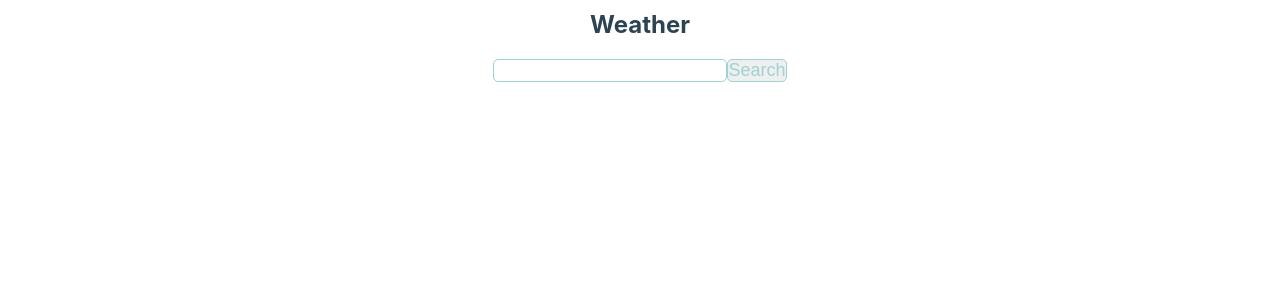
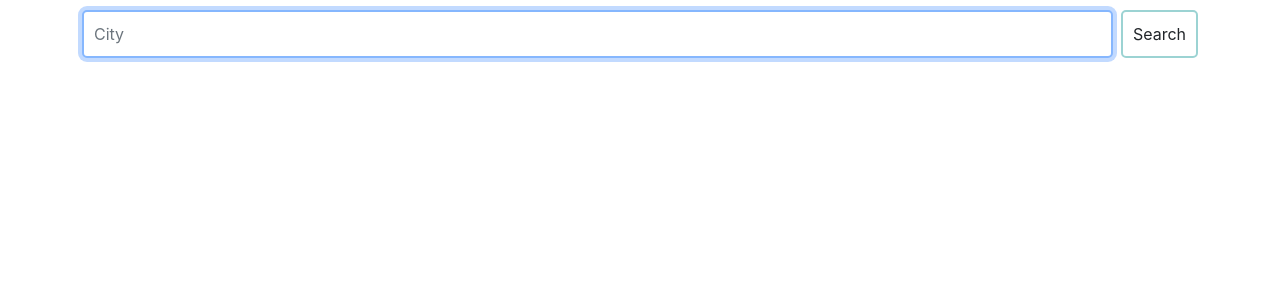
Before and after one commit to ltasker443/weather-react, a React (Create React App) app: page / in a window 1280 px wide. Shown: the top 300 px of the page. Built offline with nearby package versions, Linux system fonts and the light colour scheme.

Commit message:
imported bootstrap and added styling

```diff
--- a/package.json
+++ b/package.json
@@ -7,9 +7,10 @@
     "@testing-library/react": "^13.3.0",
     "@testing-library/user-event": "^13.5.0",
     "axios": "^0.27.2",
+    "bootstrap": "^5.2.0",
     "react": "^18.2.0",
     "react-dom": "^18.2.0",
-    "react-scripts": "5.0.1",
+    "react-scripts": "^2.1.3",
     "web-vitals": "^2.1.4"
   },
   "scripts": {
--- a/src/App.js
+++ b/src/App.js
@@ -1,3 +1,4 @@
+import React from "react";
 import Search from "./Search";
 import './App.css';
 
@@ -5,8 +6,10 @@ import './App.css';
 function App() {
   return (
     <div className="App">
-      <h2>Weather</h2>
         <Search />
+        <p>
+
+        </p>
     </div>
   );
 }
--- a/src/Search.css
+++ b/src/Search.css
@@ -5,14 +5,21 @@
     margin: 0 auto;
     width: 100%;
 }
-
-.Search input {
-    border: 1px solid #9cd3d3;
+.enter-city, .btn {
+    border: 2px solid #9cd3d3;
     border-radius: 5px;
-    font-size: 18px;
-    color: #9cd3d3;
-    margin: 0;
-    padding: 0;
+    font-size: 16px;
+    margin-top: 10px;
+    padding: 10px;
+}
+.card  {
+border: 2px solid #9cd3d3;
+border-radius: 10px;
+margin: 0 auto;
+max-width: 80%;
+max-height: 100%;
+font-weight: 600px;
+display: block;
 }
 
 h2 {
--- a/src/Search.js
+++ b/src/Search.js
@@ -28,16 +28,16 @@ export default function Search() {
         setCity(event.target.value);
     }
     let form = (
-        <div className="Search">
-            <form onSubmit={handleSubmit}>
-                <input type="search" onChange={updateCity} />
-                <input type="submit" value="Search" />
+        <div className="container">
+            <form className="d-flex" onSubmit={handleSubmit}>
+                <input className="form-control me-2 enter-city" type="search" autofocus="on" autocomplete="off" placeholder="City" onChange={updateCity} />
+                <button className="btn" type="submit"> Search </button>
             </form>
         </div>
     );
     if (loaded){
         return (
-            <div>
+            <div className="card">
                 {form}
                 <h2>{weather.name}</h2>
                 <ul>
--- a/src/index.js
+++ b/src/index.js
@@ -1,4 +1,5 @@
 import React from 'react';
+import 'bootstrap/dist/css/bootstrap.css';
 import ReactDOM from 'react-dom/client';
 import './index.css';
 import App from './App';
```
Also changed, not shown: src/logo.svg (deleted), 1 other file (tests, documents, lock files or other folders).
